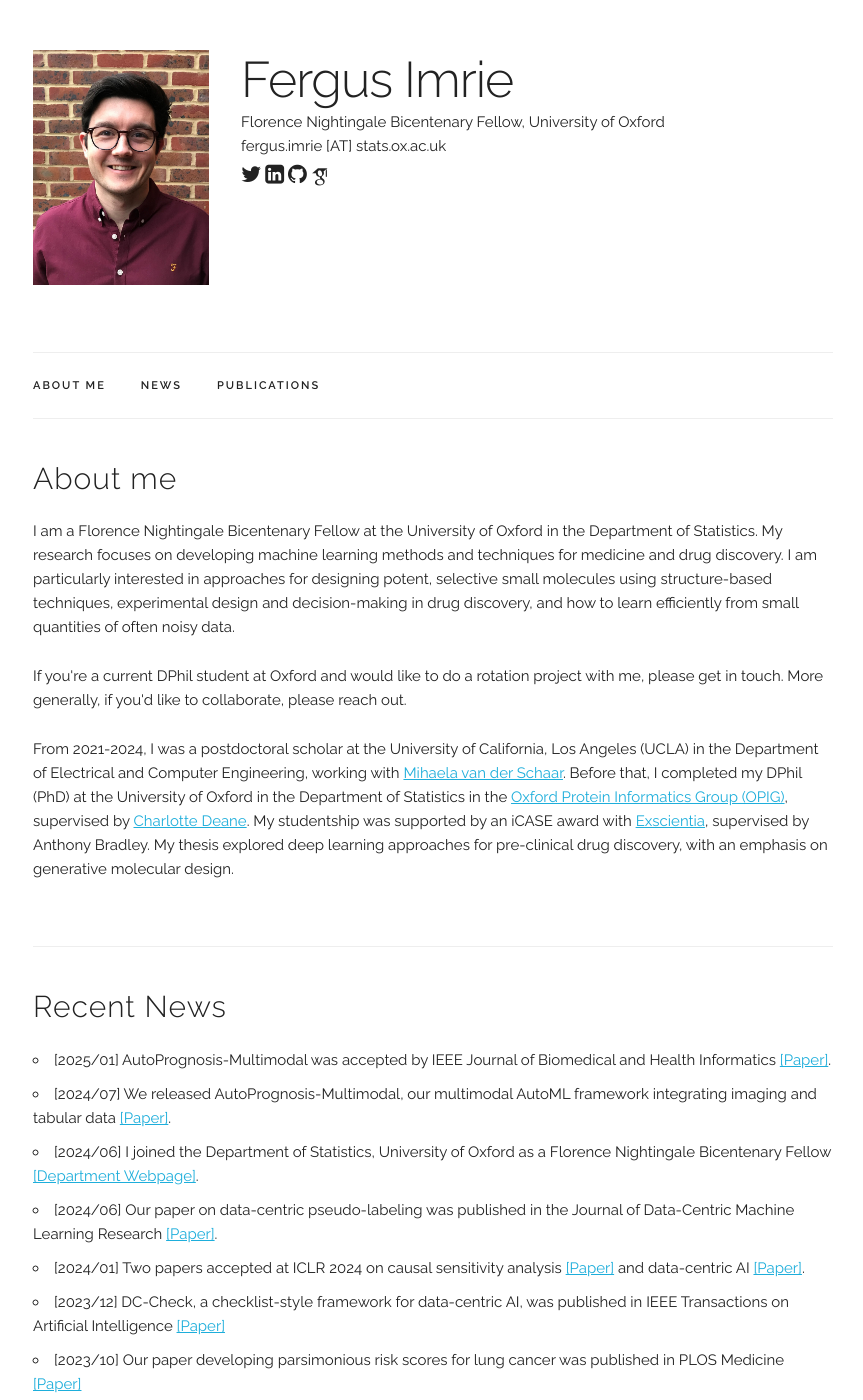
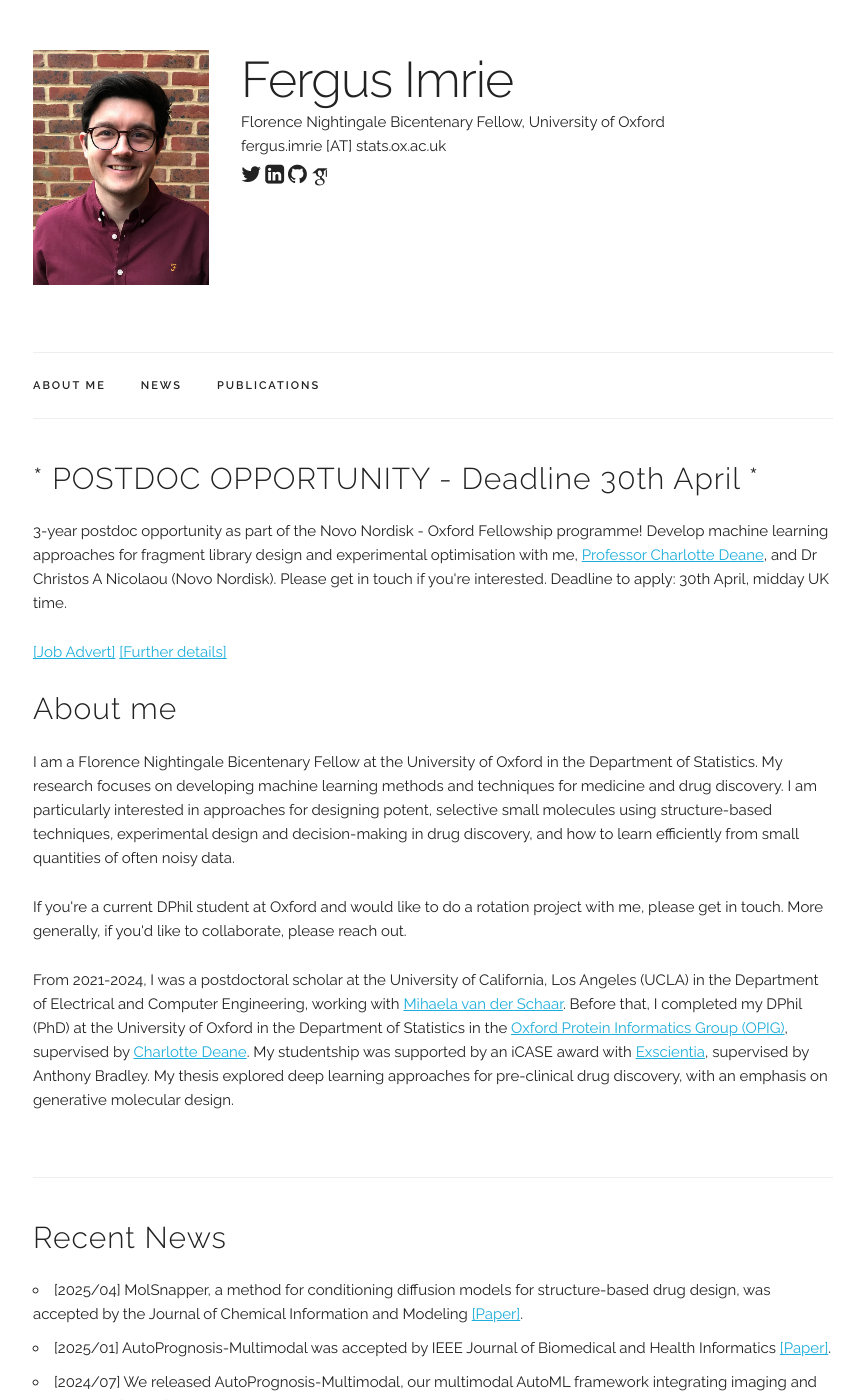
Before and after one commit to fimrie/fimrie.github.io, a Jekyll site: the page built from index.html, in a window 1280 px wide and 1400 px high. Shown: the whole window, without its empty margins (207-1070 px from the left). Built offline with Jekyll 4.4.1, drawn with Linux system fonts in a browser that asks for light colours; some web fonts are replaced.

Commit message:
Update index.html

```diff
--- a/index.html
+++ b/index.html
@@ -4,6 +4,17 @@ title: Home
 ---
 <!-- ========== BIO ========== -->
 <div class="docs-section" id="bio">
+  <h4>* POSTDOC OPPORTUNITY - Deadline 30th April *</h4>
+  <p>
+    3-year postdoc opportunity as part of the Novo Nordisk - Oxford Fellowship programme!
+    Develop machine learning approaches for fragment library design and experimental optimisation with me, <a href="https://www.stats.ox.ac.uk/~deane/">Professor Charlotte Deane</a>, and Dr Christos A Nicolaou (Novo Nordisk).
+    Please get in touch if you're interested. Deadline to apply: 30th April, midday UK time.
+  </p>
+  <p>
+    <a href="https://my.corehr.com/pls/uoxrecruit/erq_jobspec_version_4.display_form?p_company=10&p_internal_external=E&p_display_in_irish=N&p_process_type=&p_applicant_no=&p_form_profile_detail=&p_display_apply_ind=Y&p_refresh_search=Y&p_recruitment_id=178554">[Job Advert]</a>
+    <a href="https://www.rdm.ox.ac.uk/work-with-us/novo-nordisk-oxford-fellowships/novo-nordisk-oxford-fellowship-programme">[Further details]</a>
+  </p>
+
   <h4>About me</h4>
   <p>
     I am a Florence Nightingale Bicentenary Fellow at the University of Oxford in the Department of Statistics.
@@ -29,6 +40,7 @@ title: Home
 <div class="docs-section" id="news">
   <h4>Recent News</h4>
   <ul>
+    <li>[2025/04] MolSnapper, a method for conditioning diffusion models for structure-based drug design, was accepted by the Journal of Chemical Information and Modeling <a href="https://pubs.acs.org/doi/10.1021/acs.jcim.4c02008">[Paper]</a>.</li>
     <li>[2025/01] AutoPrognosis-Multimodal was accepted by IEEE Journal of Biomedical and Health Informatics <a href="https://ieeexplore.ieee.org/document/10842455">[Paper]</a>.</li>
     <li>[2024/07] We released AutoPrognosis-Multimodal, our multimodal AutoML framework integrating imaging and tabular data <a href="https://arxiv.org/abs/2407.18227">[Paper]</a>.</li>
     <li>[2024/06] I joined the Department of Statistics, University of Oxford as a Florence Nightingale Bicentenary Fellow <a href="https://www.stats.ox.ac.uk/people/dr-fergus-imrie">[Department Webpage]</a>.</li>
```
